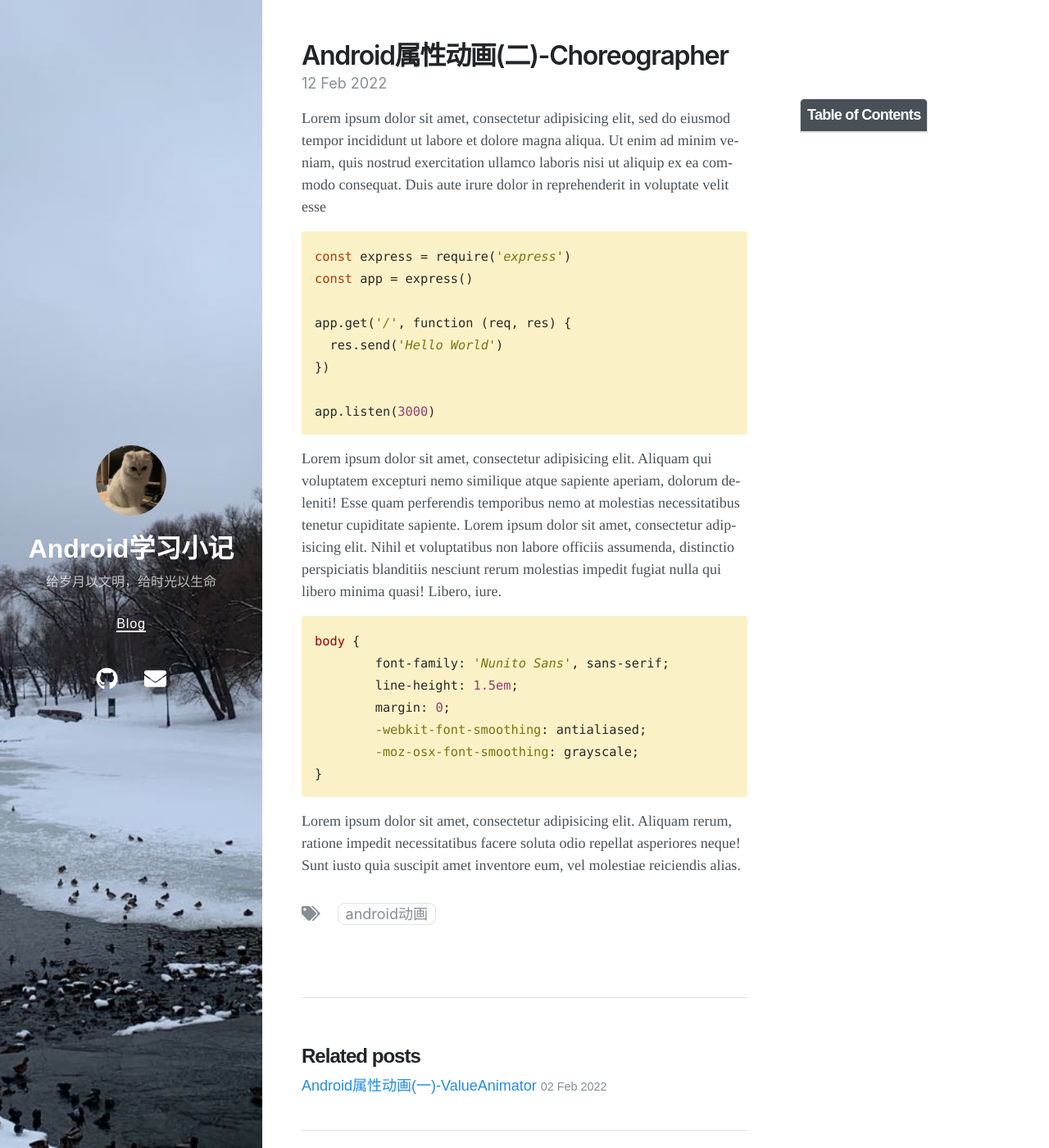
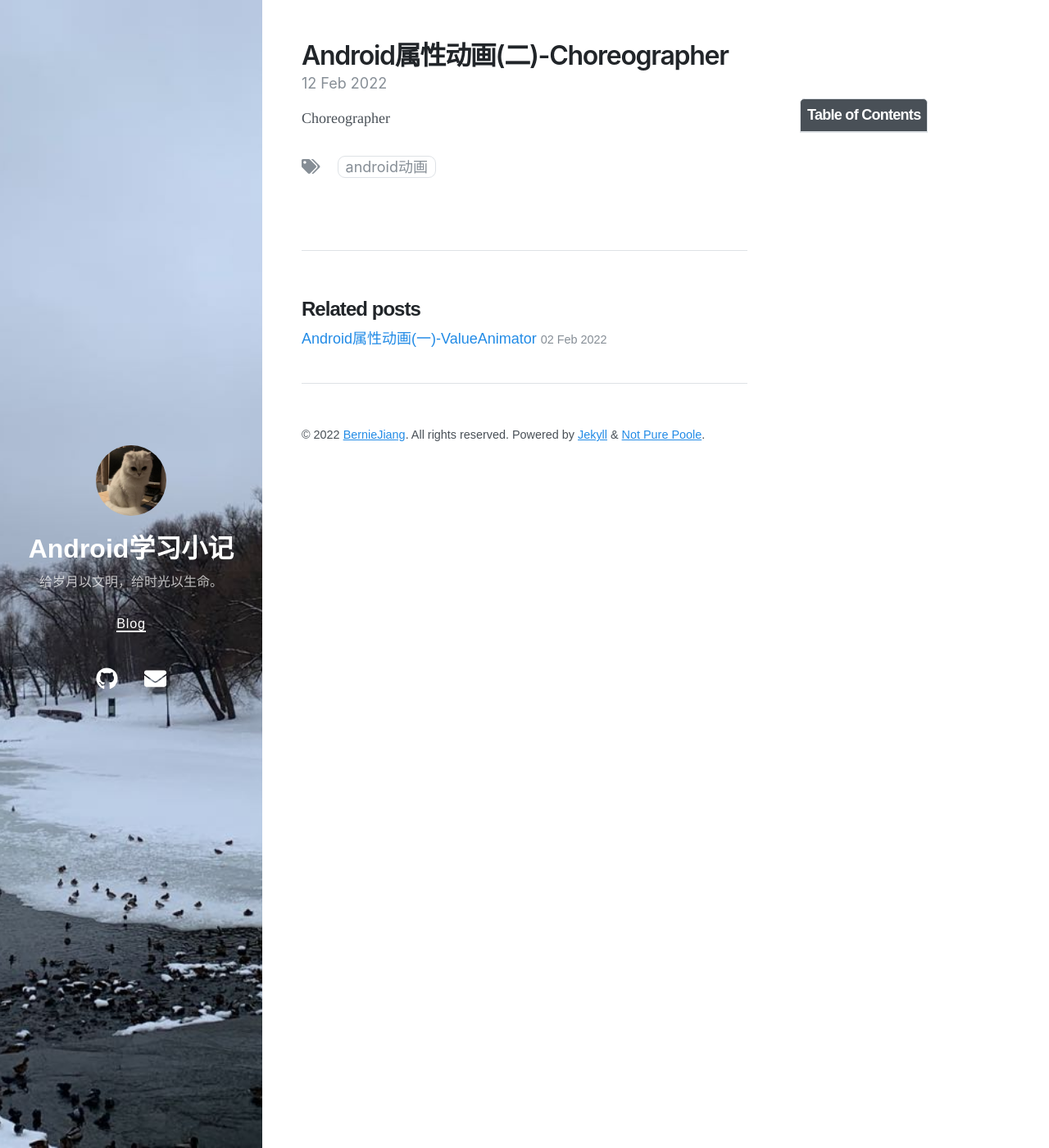
Before and after one commit to Bernie-sw-jiang/BernieJiang.github.io, a Jekyll site: the page built from _posts/2022-02-12-Android属性动画(二)-Choreographer.markdown, in a window 1280 px wide and 1400 px high. Shown: the whole window at 82% size. Built offline with Jekyll 4.4.1, drawn with Linux system fonts in a browser that asks for light colours; nearby versions of some CDN libraries.

Commit message:
refactor: refactor style

````diff
--- a/_config.yml
+++ b/_config.yml
@@ -1,6 +1,6 @@
 # Setup
 title: Android学习小记
-description: 给岁月以文明，给时光以生命
+description: 给岁月以文明，给时光以生命。
 url: https://bernie-sw-jiang.github.io/BernieJiang.github.io/
 avatar: /avatar.jpeg
 paginate: 5
--- a/_posts/2022-02-12-Android属性动画(二)-Choreographer.markdown
+++ b/_posts/2022-02-12-Android属性动画(二)-Choreographer.markdown
@@ -5,28 +5,4 @@ date:   2022-02-12
 toc:  true
 tags: [Android动画]
 ---
-Lorem ipsum dolor sit amet, consectetur adipisicing elit, sed do eiusmod tempor incididunt ut labore et dolore magna aliqua. Ut enim ad minim veniam, quis nostrud exercitation ullamco laboris nisi ut aliquip ex ea commodo consequat. Duis aute irure dolor in reprehenderit in voluptate velit esse
-
-```javascript
-const express = require('express')
-const app = express()
-
-app.get('/', function (req, res) {
-  res.send('Hello World')
-})
-
-app.listen(3000)
-```
-
-Lorem ipsum dolor sit amet, consectetur adipisicing elit. Aliquam qui voluptatem excepturi nemo similique atque sapiente aperiam, dolorum deleniti! Esse quam perferendis temporibus nemo at molestias necessitatibus tenetur cupiditate sapiente. Lorem ipsum dolor sit amet, consectetur adipisicing elit. Nihil et voluptatibus non labore officiis assumenda, distinctio perspiciatis blanditiis nesciunt rerum molestias impedit fugiat nulla qui libero minima quasi! Libero, iure.
-
-```scss
-body {
-	font-family: 'Nunito Sans', sans-serif;
-	line-height: 1.5em;
-	margin: 0;
-	-webkit-font-smoothing: antialiased;
-	-moz-osx-font-smoothing: grayscale;
-}
-```
-Lorem ipsum dolor sit amet, consectetur adipisicing elit. Aliquam rerum, ratione impedit necessitatibus facere soluta odio repellat asperiores neque! Sunt iusto quia suscipit amet inventore eum, vel molestiae reiciendis alias.
+Choreographer
````
Also changed, not shown: _layouts/home.html (+0 -8 lines).
